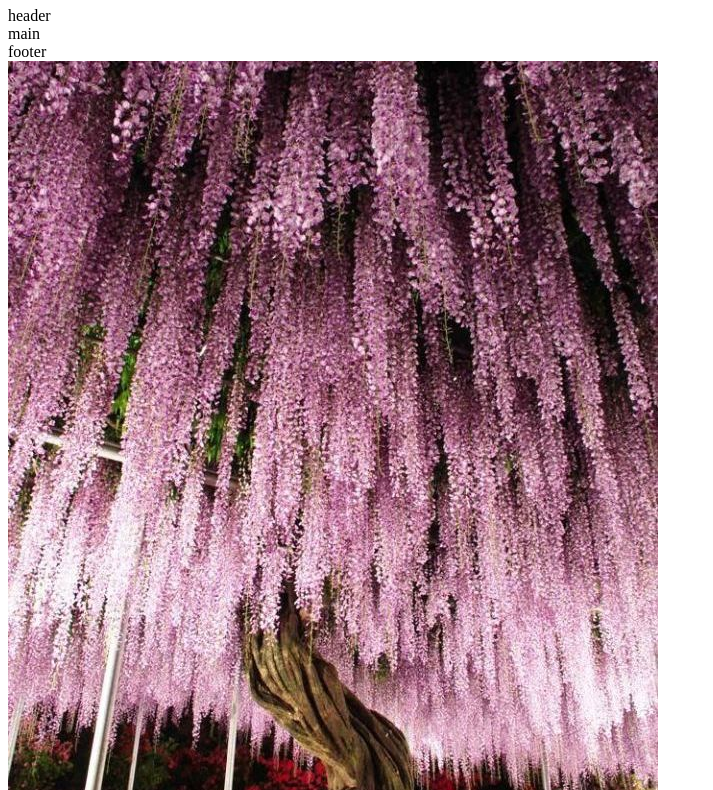
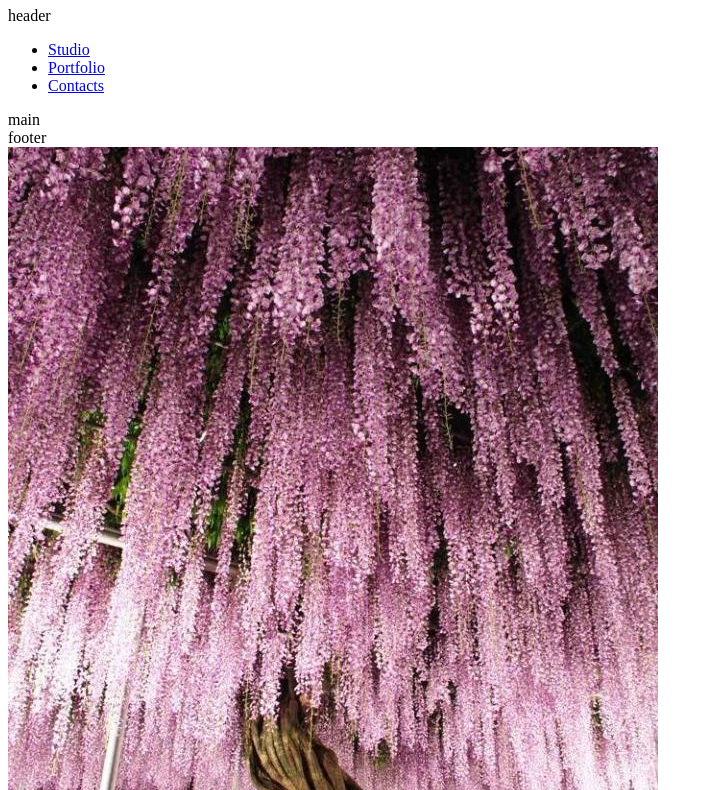
Before and after one commit to YuliyaKad/-goit-markup-hw-01, a plain HTML site: page index.html in a window 1280 px wide. Shown: the part 73-863 px from the top of the page, without its empty margins (0-713 px from the left). Drawn offline with Linux system fonts and the light colour scheme.

Commit message:
Update index.html

```diff
--- a/index.html
+++ b/index.html
@@ -8,7 +8,17 @@
   </head>
   <body>
     <h1>Hello world</h1>
-    <header>header</header>
+    <header>
+      header
+      <nav>
+        <a href="./index.html"></a>
+        <ul>
+          <li><a href="Studio">Studio</a></li>
+          <li><a href="portfolio.html">Portfolio</a></li>
+          <li><a href="Contacts">Contacts</a></li>
+        </ul>
+      </nav>
+    </header>
     <main>main</main>
     <footer>footer</footer>
     <img src="./images/image1.jpg" alt="" />
```
